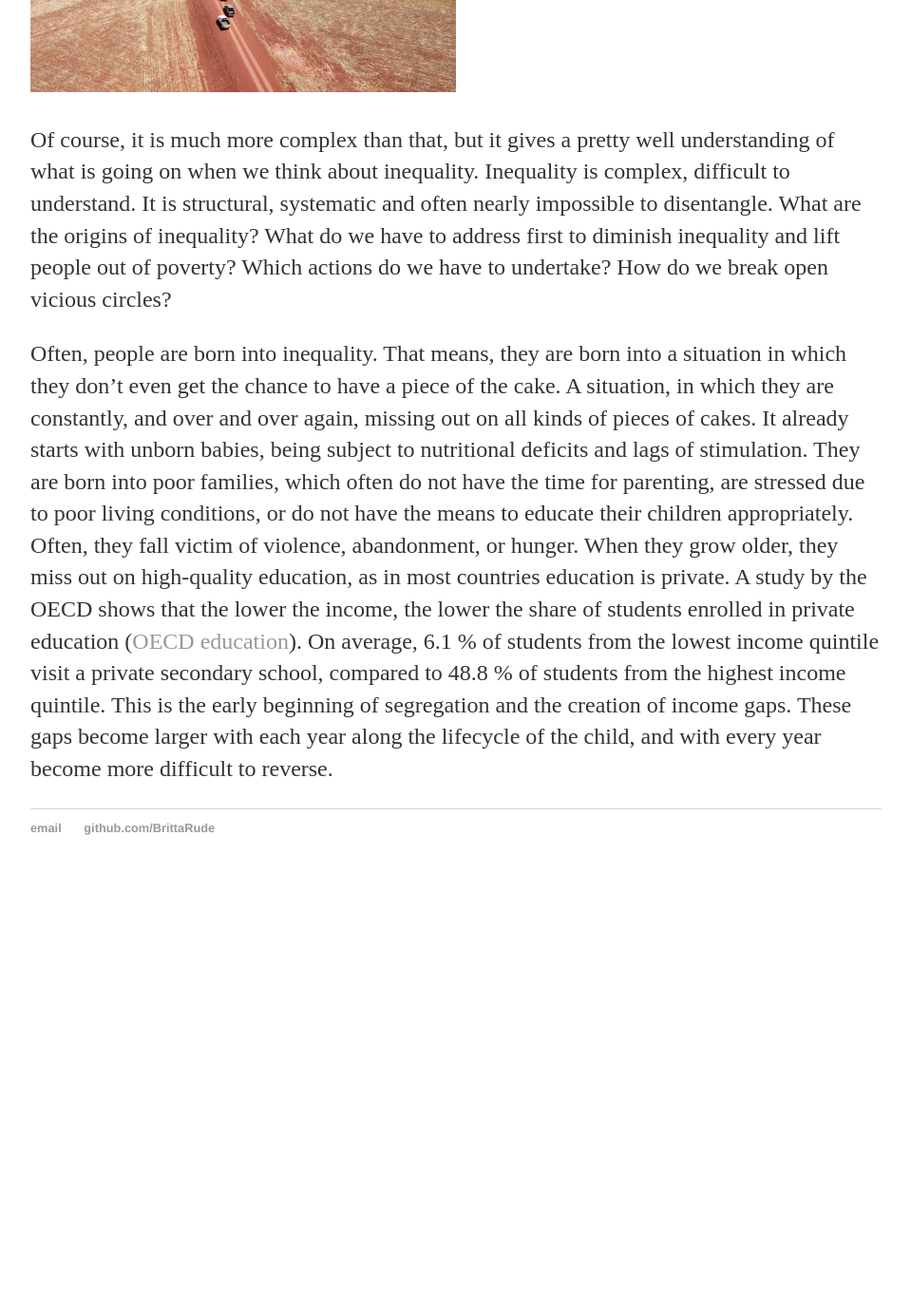
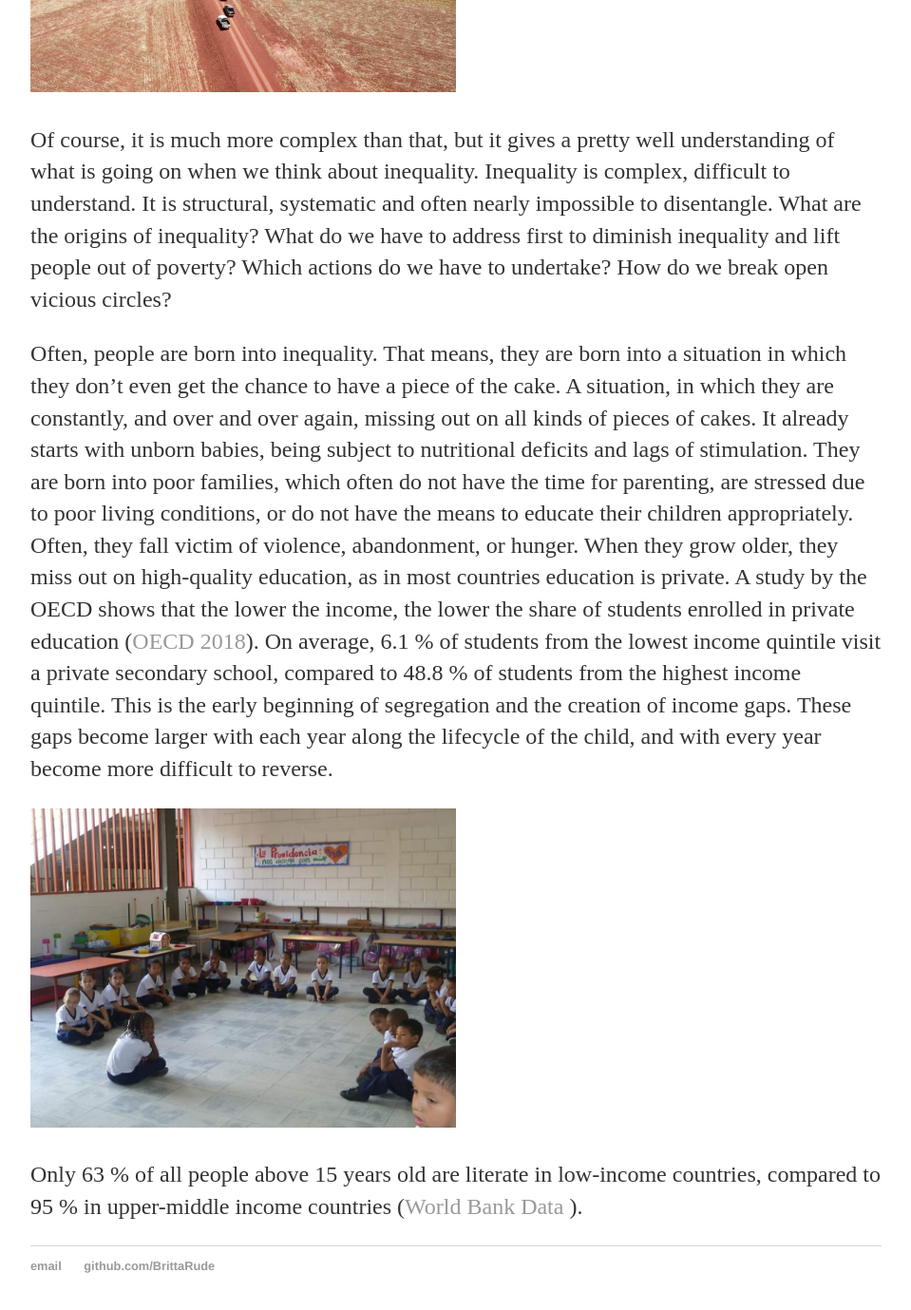
Before and after one commit to BrittaRude/BrittaRude.github.io, a Jekyll site: the page built from _posts/2020-07-08-britta-rude-site-launched.md, in a window 1280 px wide and 1400 px high, scrolled down 1568 px. Shown: the top 1379 px of the window at 95% size, without its empty margins (160-1119 px from the left). Built offline with Jekyll 4.4.1, drawn with Linux system fonts in a browser that asks for light colours; before the commit the page ends 2507 px from its top, so only the background shows below that.

Commit message:
Update 2020-07-08-britta-rude-site-launched.md

```diff
--- a/_posts/2020-07-08-britta-rude-site-launched.md
+++ b/_posts/2020-07-08-britta-rude-site-launched.md
@@ -17,4 +17,8 @@ This concept is easily applicable to a lot of real world examples about inequali
 
 Of course, it is much more complex than that, but it gives a pretty well understanding of what is going on when we think about inequality. Inequality is complex, difficult to understand. It is structural, systematic and often nearly impossible to disentangle. What are the origins of inequality? What do we have to address first to diminish inequality and lift people out of poverty? Which actions do we have to undertake? How do we break open vicious circles?
 
-Often, people are born into inequality. That means, they are born into a situation in which they don't even get the chance to have a piece of the cake. A situation, in which they are constantly, and over and over again, missing out on all kinds of pieces of cakes. It already starts with unborn babies, being subject to nutritional deficits and lags of stimulation. They are born into poor families, which often do not have the time for parenting, are stressed due to poor living conditions, or do not have the means to educate their children appropriately. Often, they fall victim of violence, abandonment, or hunger. When they grow older, they miss out on high-quality education, as in most countries education is private. A study by the OECD shows that the lower the income, the lower the share of students enrolled in private education ([OECD education](https://read.oecd-ilibrary.org/development/latin-american-economic-outlook-2018/enrolment-in-private-schools-by-income-quintiles-in-latin-america-2014_leo-2018-graph16-en#page1)). On average, 6.1 % of students from the lowest income quintile visit a private secondary school, compared to 48.8 % of students from the highest income quintile. This is the early beginning of segregation and the creation of income gaps. These gaps become larger with each year along the lifecycle of the child, and with every year become more difficult to reverse.
+Often, people are born into inequality. That means, they are born into a situation in which they don't even get the chance to have a piece of the cake. A situation, in which they are constantly, and over and over again, missing out on all kinds of pieces of cakes. It already starts with unborn babies, being subject to nutritional deficits and lags of stimulation. They are born into poor families, which often do not have the time for parenting, are stressed due to poor living conditions, or do not have the means to educate their children appropriately. Often, they fall victim of violence, abandonment, or hunger. When they grow older, they miss out on high-quality education, as in most countries education is private. A study by the OECD shows that the lower the income, the lower the share of students enrolled in private education ([OECD 2018](https://read.oecd-ilibrary.org/development/latin-american-economic-outlook-2018/enrolment-in-private-schools-by-income-quintiles-in-latin-america-2014_leo-2018-graph16-en#page1)). On average, 6.1 % of students from the lowest income quintile visit a private secondary school, compared to 48.8 % of students from the highest income quintile. This is the early beginning of segregation and the creation of income gaps. These gaps become larger with each year along the lifecycle of the child, and with every year become more difficult to reverse.
+
+<img src="/images/Aguablanca.jpg" alt="aguablanca School" style="max-width:50%;"/>
+
+Only 63 % of all people above 15 years old are literate in low-income countries, compared to 95 % in upper-middle income countries ([World Bank Data ](https://data.worldbank.org/indicator/SE.ADT.LITR.ZS?most_recent_value_desc=true)).
```
